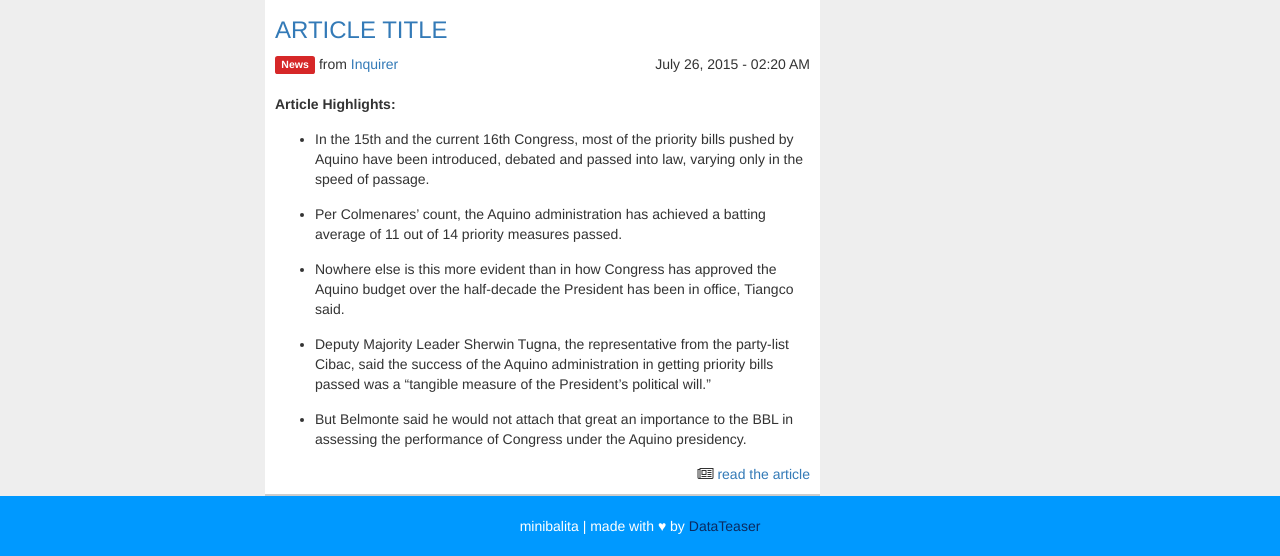
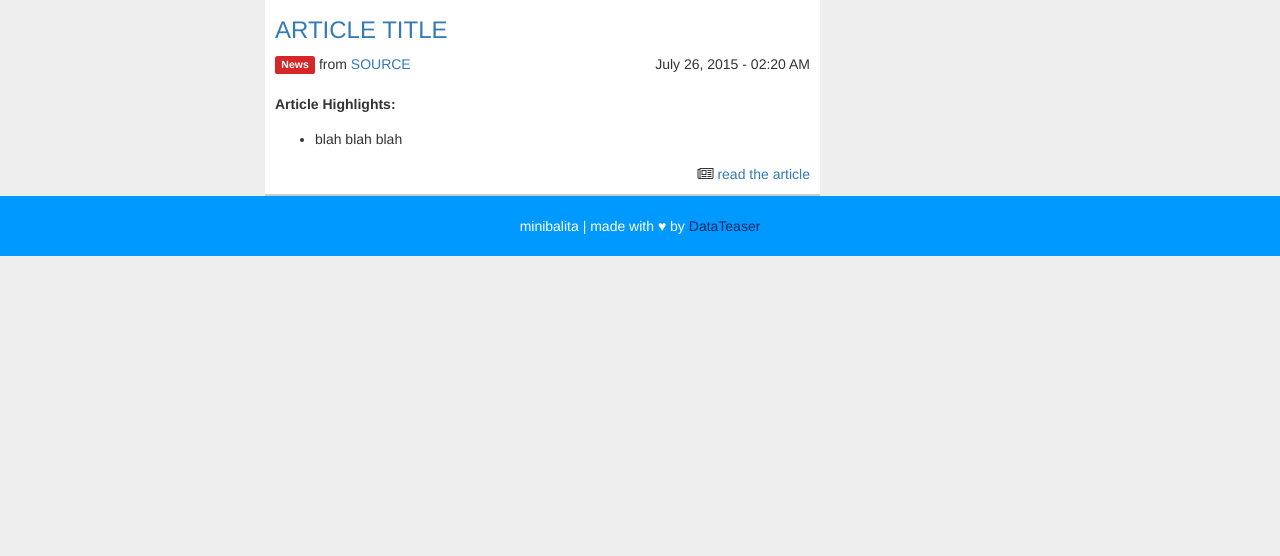
Before and after one commit to yowmamasita/minibalita-angular-client, a website: page index.html in a window 1280 px wide. Shown: the part 591-1147 px from the top of the page. After the commit the page ends 847 px from the top, so only its background shows below. Drawn offline with Linux system fonts and the light colour scheme.

Commit message:
add more template markers

```diff
--- a/index.html
+++ b/index.html
@@ -60,6 +60,7 @@
           <div class="col-md-12">
             <article>
 
+              <!-- ARTICLE PICTURE -->
               <img src="https://minibalita-images.s3.amazonaws.com/8303b698-14a0-42b4-9f99-e2afad38988d.jpeg" class="img-thumbnail" width="100%">
 
               <h3><a href="/reader/13437/1/Congress-passed-Aquino-landmark-bills-but-.-.-.">ARTICLE TITLE</a></h3>
@@ -68,7 +69,7 @@
                 <div class="col-md-6">
                   <a class="dt-category-link" href="/category/News"><span class="label dt-News">News</span></a>
                   <!-- ARTICLE SOURCE NAME -->
-                  from <a href="/source/Inquirer">Inquirer</a>
+                  from <a href="/source/SOURCE">SOURCE</a>
                 </div>
                 <!-- DATE PUBLISHED -->
                 <div class="col-md-6 text-right">
@@ -78,15 +79,8 @@
               <strong>Article Highlights:</strong>
               <ul class="bullet-list">
 
-                <li>In the 15th and the current 16th Congress, most of the priority bills pushed by Aquino have been introduced, debated and passed into law, varying only in the speed of passage.</li>
-
-                <li>Per Colmenares’ count, the Aquino administration has achieved a batting average of 11 out of 14 priority measures passed.</li>
-
-                <li>Nowhere else is this more evident than in how Congress has approved the Aquino budget over the half-decade the President has been in office, Tiangco said.</li>
-
-                <li>Deputy Majority Leader Sherwin Tugna, the representative from the party-list Cibac, said the success of the Aquino administration in getting priority bills passed was a “tangible measure of the President’s political will.”</li>
-
-                <li>But Belmonte said he would not attach that great an importance to the BBL in assessing the performance of Congress under the Aquino presidency.</li>
+                <!-- HIGHLIGHTS -->
+                <li>blah blah blah</li>
 
               </ul>
               <div class="row">
```
